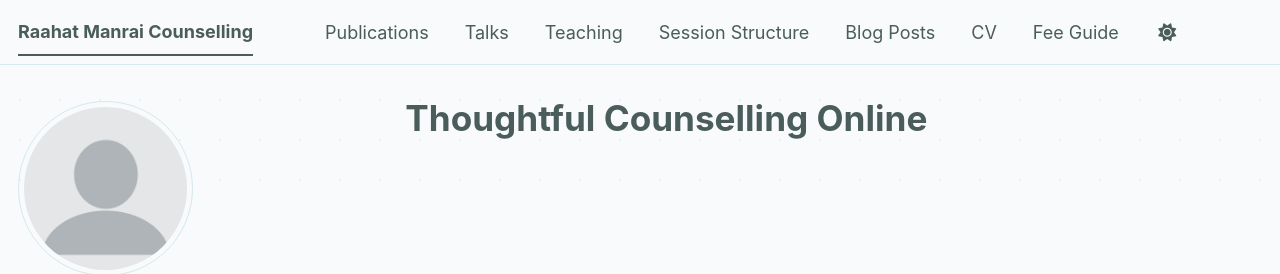
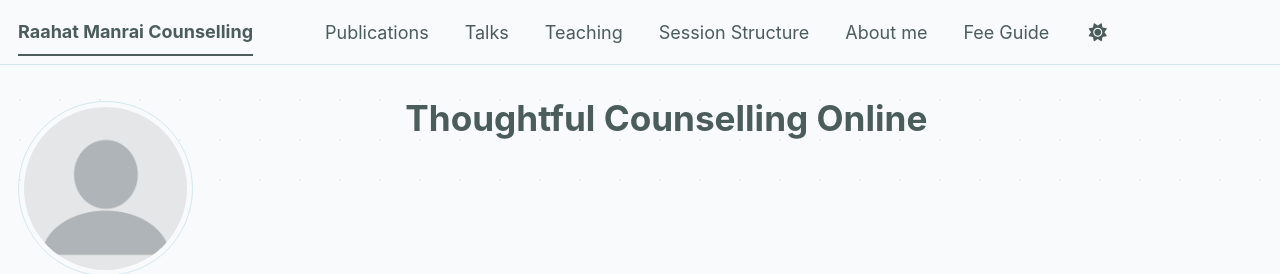
Before and after one commit to RaahatManrai/RaahatManrai.github.io, a Jekyll site: the page built from _pages/about.md, in a window 1280 px wide. Shown: the top 274 px of the page. Built offline with Jekyll 4.4.1, drawn with Linux system fonts in a browser that asks for light colours; some web fonts are replaced; a script bundle is joined from its source files by our own code; library files that are not in the unit come from our copies.

Commit message:
adding about me tab

```diff
--- a/_data/navigation.yml
+++ b/_data/navigation.yml
@@ -20,11 +20,13 @@
   - title: "Session Structure"
     url: /portfolio/
 
-  - title: "Blog Posts"
-    url: /year-archive/
-
-  - title: "CV"
-    url: /cv/
+  - title: "About me"
+    url: /
+    children:
+      - title: "Blog Posts"
+        url: /year-archive/
+      - title: "CV"
+        url: /cv/
 
   # - title: "CV"
   #   url: /cv-json/
--- a/_includes/masthead.html
+++ b/_includes/masthead.html
@@ -14,8 +14,20 @@
             {% else %}
               {% assign domain = base_path %}
             {% endif %}
-            <li class="masthead__menu-item {% if page.url contains link.url and link.url != '/' %}selected{% endif %}">
+            <li class="masthead__menu-item {% if link.children %}masthead__menu-item--dropdown{% endif %} {% if page.url contains link.url and link.url != '/' %}selected{% endif %}">
               <a href="{{ domain }}{{ link.url }}">{{ link.title }}</a>
+              {% if link.children %}
+              <ul class="masthead__dropdown">
+                {% for child in link.children %}
+                  {% if child.url contains 'http' %}
+                    {% assign child_domain = '' %}
+                  {% else %}
+                    {% assign child_domain = base_path %}
+                  {% endif %}
+                <li><a href="{{ child_domain }}{{ child.url }}">{{ child.title }}</a></li>
+                {% endfor %}
+              </ul>
+              {% endif %}
             </li>
           {% endfor %}
           <li id="theme-toggle" class="masthead__menu-item persist tail">
--- a/_sass/layout/_navigation.scss
+++ b/_sass/layout/_navigation.scss
@@ -258,6 +258,49 @@
                 transform: scaleX(1); /* reveal*/
       }
     }
+
+    /* Dropdown menu for items with children */
+    .masthead__menu-item--dropdown {
+      position: relative;
+
+      .masthead__dropdown {
+        position: absolute;
+        top: 100%;
+        left: 0;
+        margin: 0;
+        padding: 0.5rem 0;
+        min-width: 160px;
+        list-style: none;
+        background: var(--global-bg-color);
+        border: 1px solid var(--global-border-color);
+        border-radius: $border-radius;
+        box-shadow: 0 4px 12px rgba(0, 0, 0, 0.1);
+        opacity: 0;
+        visibility: hidden;
+        transition: opacity 0.2s ease, visibility 0.2s ease;
+        z-index: 100;
+
+        li {
+          display: block;
+
+          a {
+            display: block;
+            margin: 0;
+            padding: 0.5rem 1rem;
+            font-size: $type-size-6;
+
+            &:hover {
+              background: var(--global-border-color);
+            }
+          }
+        }
+      }
+
+      &:hover .masthead__dropdown {
+        opacity: 1;
+        visibility: visible;
+      }
+    }
   }
 
   .hidden-links {
```
